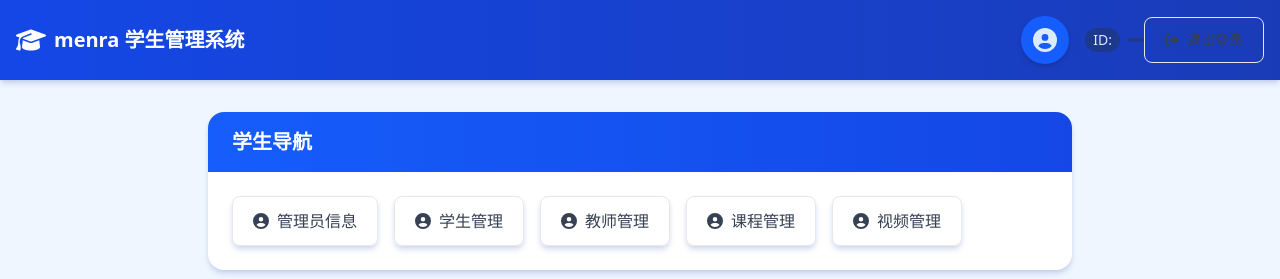
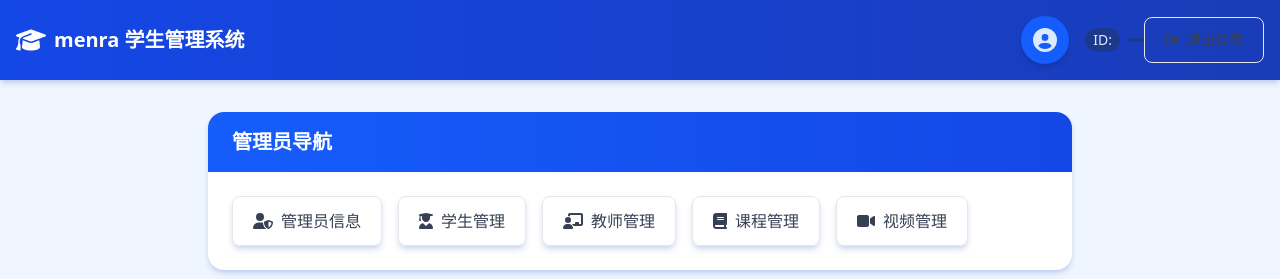
Before and after one commit to Menra11/student-system-on-rust, a Nuxt app: page /admin/1 in a window 1280 px wide. Shown: the top 279 px of the page. Built offline with nearby package versions, Linux system fonts and the light colour scheme; no server answers.

Commit message:
feat(admin): update dashboard navigation items and icons

```diff
--- a/pages/admin/[id].vue
+++ b/pages/admin/[id].vue
@@ -6,7 +6,7 @@
       <!-- 导航卡片 -->
       <div class="bg-white rounded-2xl shadow-blue overflow-hidden mb-8">
         <div class="bg-gradient-to-r from-blue-600 to-blue-700 py-4 px-6">
-          <h2 class="text-xl font-bold text-white">学生导航</h2>
+          <h2 class="text-xl font-bold text-white">管理员导航</h2>
         </div>
 
         <nav class="p-6 flex flex-wrap gap-4">
@@ -14,36 +14,31 @@
             :to="`/admin/${userStore.user.id}`"
             class="px-5 py-3 border border-gray-200 shadow-blue rounded-lg transition-all duration-300 flex items-center font-medium text-gray-700 hover:bg-blue-50 hover:border-blue-300 focus:bg-blue-100 focus:border-blue-500 focus:text-blue-700"
           >
-            <font-awesome-icon :icon="['fas', 'user-circle']" class="mr-2" />
-            管理员信息
+<font-awesome-icon :icon="['fas', 'user-shield']" class="mr-2" />            管理员信息
           </NuxtLink>
           <NuxtLink
             :to="`/admin/${userStore.user.id}/students`"
             class="px-5 py-3 border border-gray-200 shadow-blue rounded-lg transition-all duration-300 flex items-center font-medium text-gray-700 hover:bg-blue-50 hover:border-blue-300 focus:bg-blue-100 focus:border-blue-500 focus:text-blue-700"
           >
-            <font-awesome-icon :icon="['fas', 'user-circle']" class="mr-2" />
-            学生管理
+<font-awesome-icon :icon="['fas', 'user-graduate']" class="mr-2" />            学生管理
           </NuxtLink>
           <NuxtLink
             :to="`/admin/${userStore.user.id}/students`"
             class="px-5 py-3 border border-gray-200 shadow-blue rounded-lg transition-all duration-300 flex items-center font-medium text-gray-700 hover:bg-blue-50 hover:border-blue-300 focus:bg-blue-100 focus:border-blue-500 focus:text-blue-700"
           >
-            <font-awesome-icon :icon="['fas', 'user-circle']" class="mr-2" />
-            教师管理
+<font-awesome-icon :icon="['fas', 'chalkboard-teacher']" class="mr-2" />            教师管理
           </NuxtLink>
           <NuxtLink
             :to="`/admin/${userStore.user.id}/students`"
             class="px-5 py-3 border border-gray-200 shadow-blue rounded-lg transition-all duration-300 flex items-center font-medium text-gray-700 hover:bg-blue-50 hover:border-blue-300 focus:bg-blue-100 focus:border-blue-500 focus:text-blue-700"
           >
-            <font-awesome-icon :icon="['fas', 'user-circle']" class="mr-2" />
-            课程管理
+ <font-awesome-icon :icon="['fas', 'book']" class="mr-2" />            课程管理
           </NuxtLink>
           <NuxtLink
             :to="`/admin/${userStore.user.id}/students`"
             class="px-5 py-3 border border-gray-200 shadow-blue rounded-lg transition-all duration-300 flex items-center font-medium text-gray-700 hover:bg-blue-50 hover:border-blue-300 focus:bg-blue-100 focus:border-blue-500 focus:text-blue-700"
           >
-            <font-awesome-icon :icon="['fas', 'user-circle']" class="mr-2" />
-            视频管理
+<font-awesome-icon :icon="['fas', 'video']" class="mr-2" />            视频管理
           </NuxtLink>
         </nav>
       </div>
```
